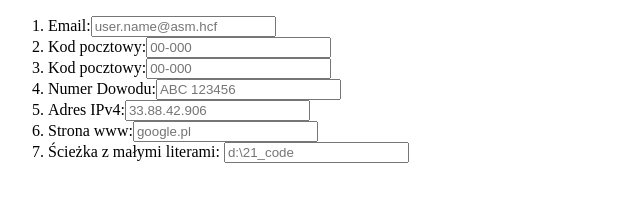
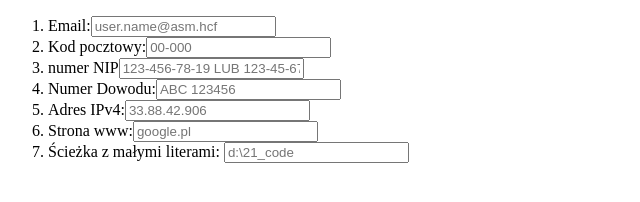
Before and after one commit to Pawel095/IPM, a plain HTML site: page 1/index.html in a window 1280 px wide. Shown: the whole page, without its empty margins (0-640 px from the left). Drawn offline with Linux system fonts and the light colour scheme.

Commit message:
numer nip

```diff
--- a/1/index.html
+++ b/1/index.html
@@ -24,10 +24,10 @@
         </div>
         <div class="row">
           <li>
-            Kod pocztowy:<input
+            numer NIP<input
               type="text"
-              pattern="\d{2}-\d{3}"
-              placeholder="00-000"
+              pattern="(?:\d{3}-\d{3}-\d{2}-\d{2})|(?:\d{3}-\d{2}-\d{2}-\d{3})"
+              placeholder="123-456-78-19 LUB 123-45-67-819"
             />
           </li>
         </div>
```
